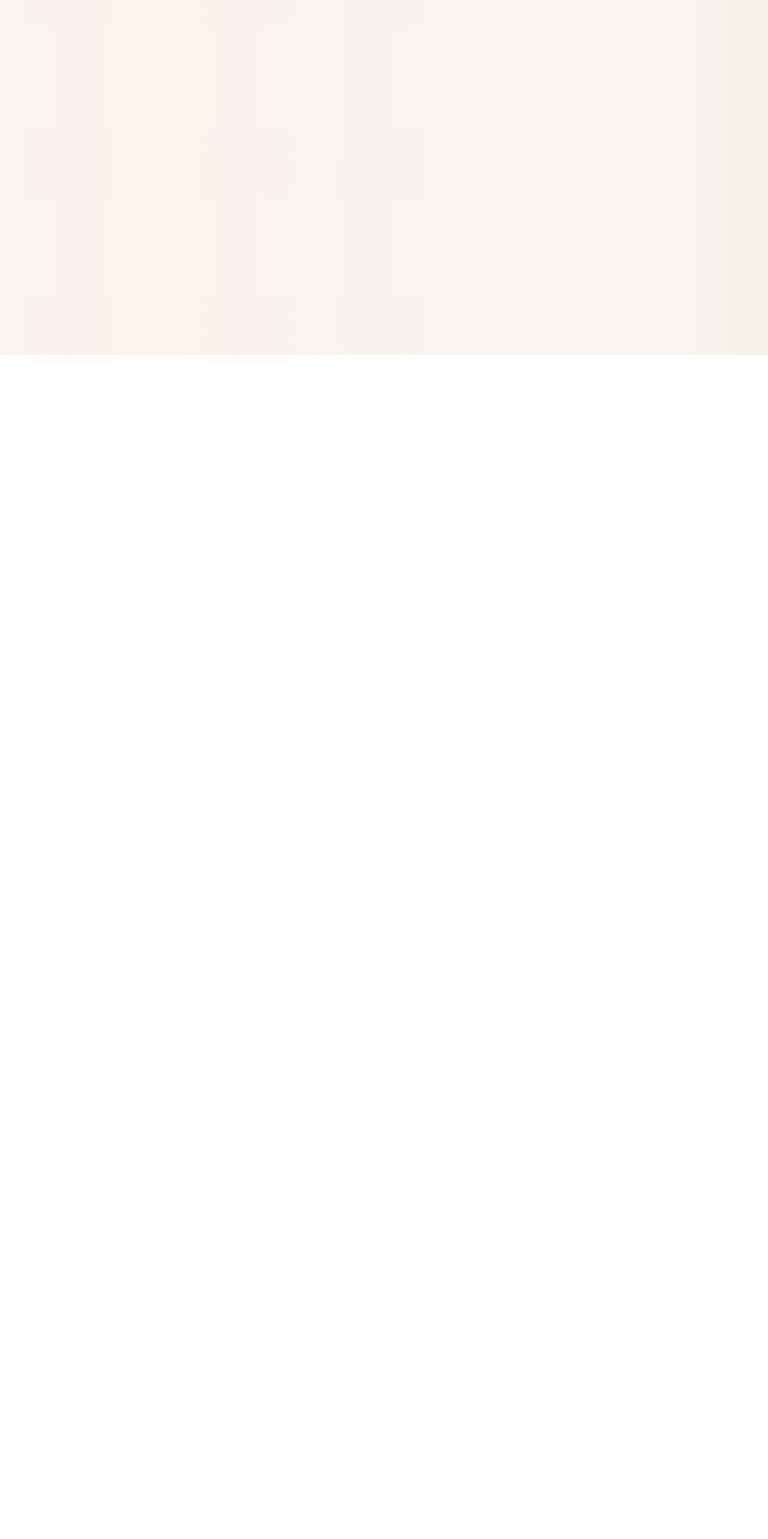
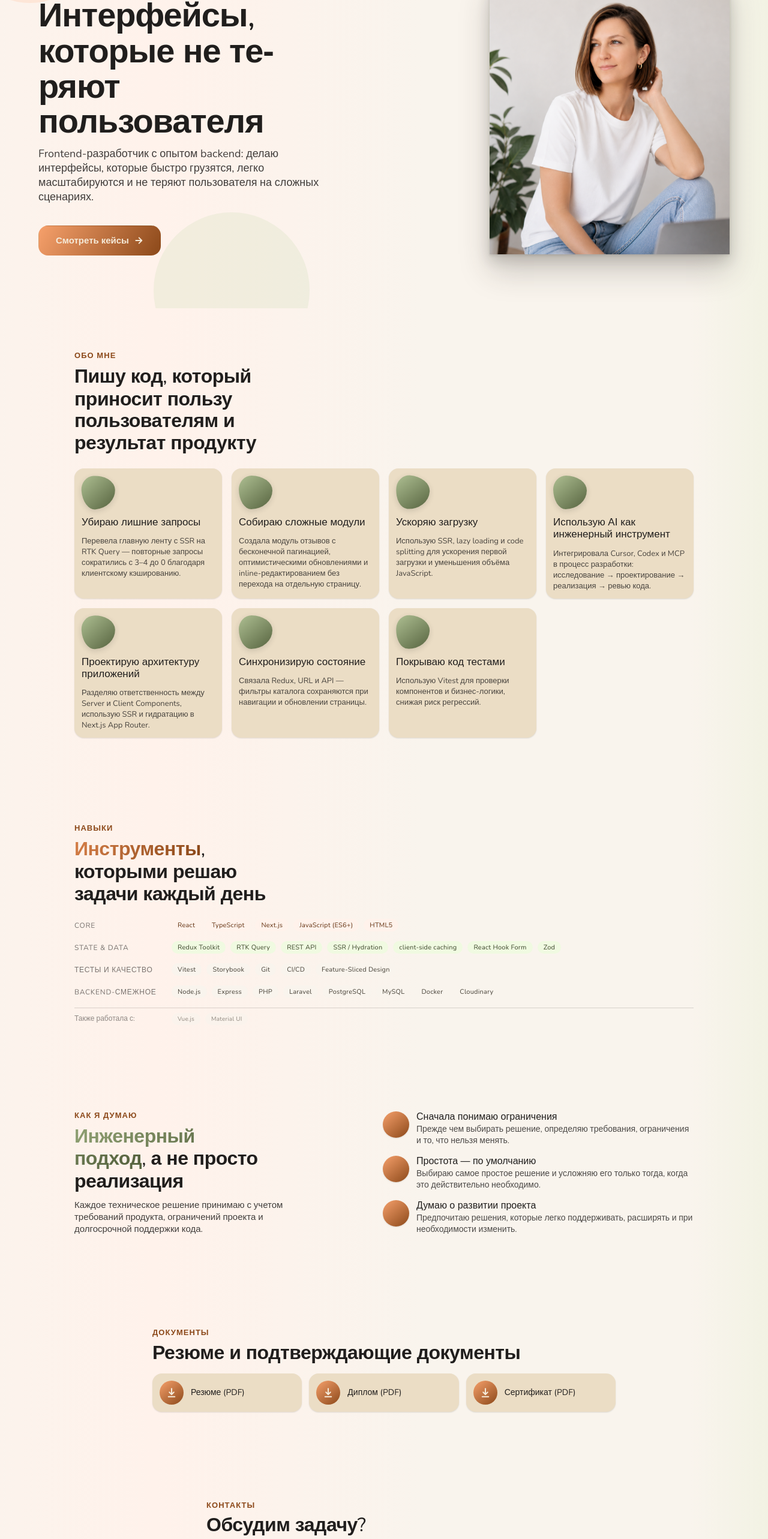
Before and after one commit to Sharymka/portfolio, a Next.js app: page / in a window 1280 px wide. Shown: the part 208-2774 px from the top of the page at 60% size. Before the commit the page ends 800 px from the top, so only its background shows below. Built offline with nearby package versions, Linux system fonts and the light colour scheme; a web font is replaced by a local one.

Commit message:
feat: wire Hero, About/Value, Skills, Think, Documents, Contact into the homepage
Also includes Prettier formatting fixes surfaced by the final
format:check pass on About/Value, Skills, and Documents.

```diff
--- a/src/app/page.tsx
+++ b/src/app/page.tsx
@@ -1,4 +1,10 @@
 import { SiteNav } from '@/widgets/site-nav';
+import { Hero } from '@/widgets/hero';
+import { AboutValue } from '@/widgets/about-value';
+import { Skills } from '@/widgets/skills';
+import { Think } from '@/widgets/think';
+import { Documents } from '@/widgets/documents';
+import { Contact } from '@/widgets/contact';
 import { SiteFooter } from '@/widgets/site-footer';
 
 export default function Home() {
@@ -6,7 +12,14 @@ export default function Home() {
     <>
       <SiteNav />
       <main>
-        {/* Sections land here in later plans: Hero, About/Value, Skills, Cases, Think, Ask AI, Documents, Contact */}
+        <Hero />
+        <AboutValue />
+        <Skills />
+        {/* Cases section lands here in a follow-up plan (screenshot carousel) */}
+        <Think />
+        {/* Ask My AI section lands here in a follow-up plan (chat) */}
+        <Documents />
+        <Contact />
       </main>
       <SiteFooter />
     </>
--- a/src/widgets/about-value/about-value.tsx
+++ b/src/widgets/about-value/about-value.tsx
@@ -46,8 +46,8 @@ export function AboutValue() {
     <section className={styles.section}>
       <h6 className={styles.kicker}>Обо мне</h6>
       <h2 className={styles.heading}>
-        Пишу код<span className={styles.commaThin}>,</span> который приносит пользу пользователям
-        и результат продукту
+        Пишу код<span className={styles.commaThin}>,</span> который приносит пользу пользователям и
+        результат продукту
       </h2>
       <div className={styles.grid}>
         {CARDS.map((card) => (
--- a/src/widgets/skills/skills.tsx
+++ b/src/widgets/skills/skills.tsx
@@ -1,6 +1,10 @@
 import styles from './skills.module.scss';
 
-const CATEGORIES: Array<{ label: string; tags: string[]; variant: 'accent' | 'accent2' | 'neutral' }> = [
+const CATEGORIES: Array<{
+  label: string;
+  tags: string[];
+  variant: 'accent' | 'accent2' | 'neutral';
+}> = [
   {
     label: 'Core',
     variant: 'accent',
```
Also changed, not shown: src/widgets/skills/skills.module.scss (+6 -1 lines), 1 other file (tests, documents, lock files or other folders).
